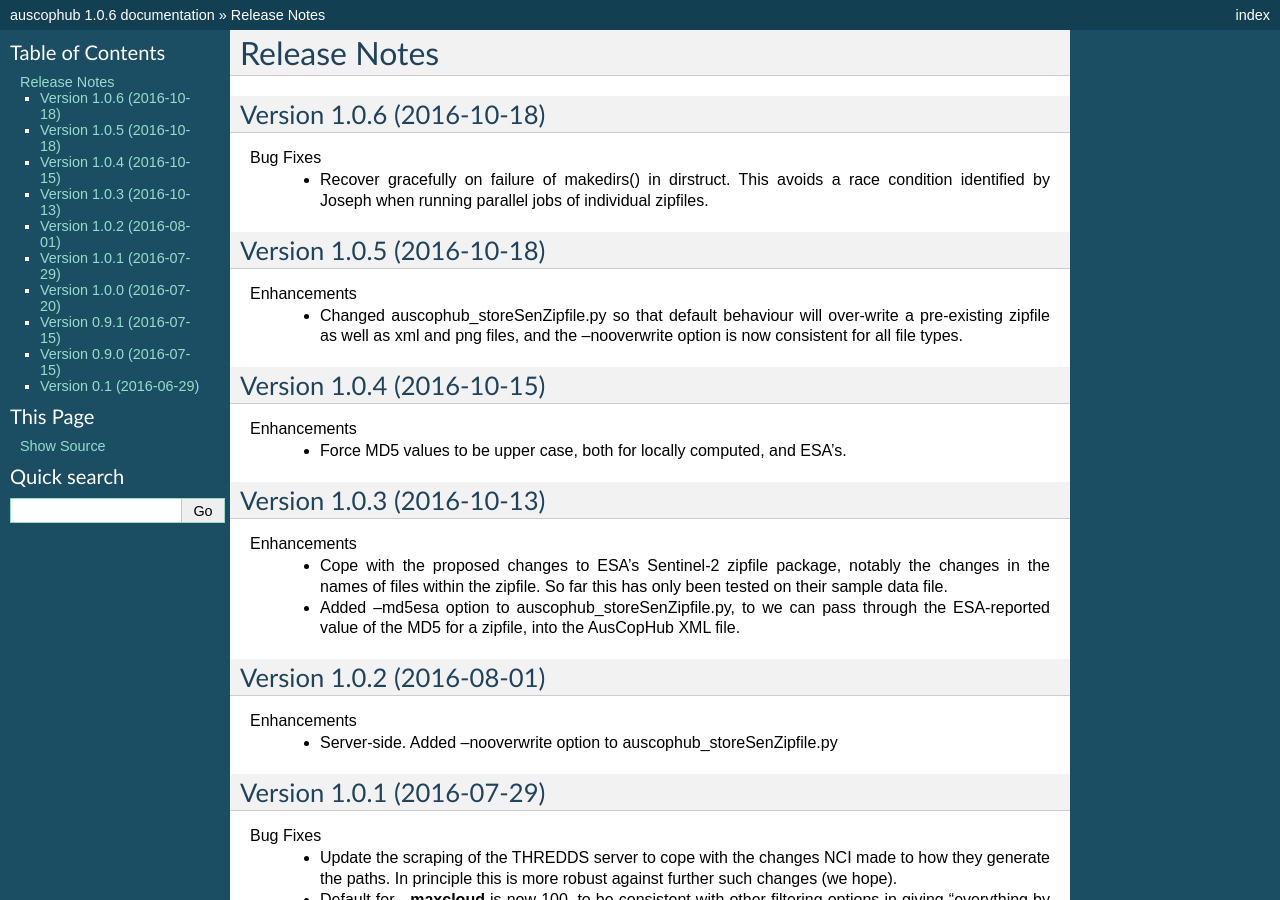
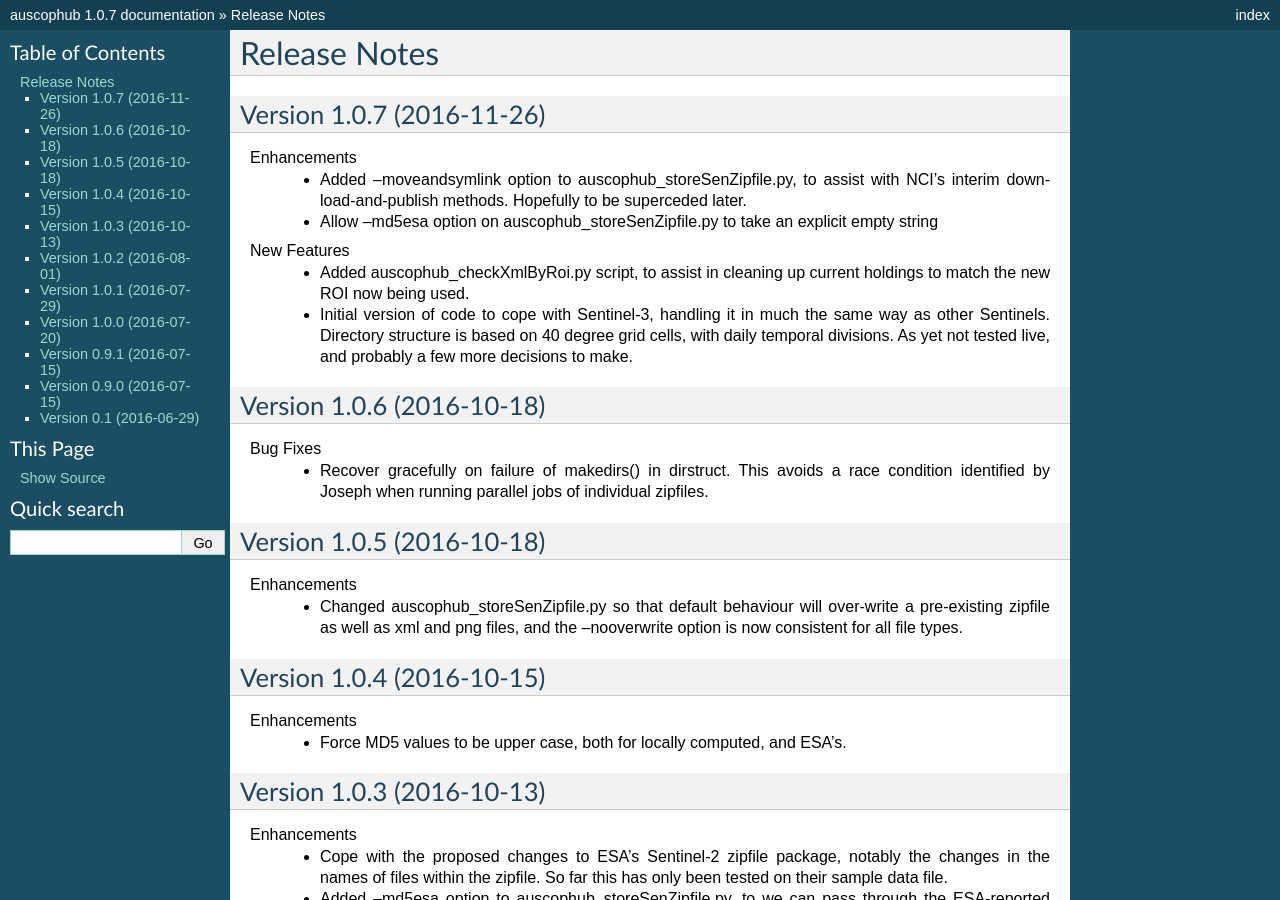
Before and after one commit to CopernicusAustralasia/auscophub, a Sphinx documentation site: the page built from doc/source/releasenotes.rst, in a window 1280 px wide and 900 px high. Built offline with Sphinx 7.4.7, drawn with Linux system fonts in a browser that asks for light colours; some of the changed text lies outside the part shown.

Commit message:
Set version number to 1.0.7. Updated release notes accordingly.

```diff
--- a/auscophub/__init__.py
+++ b/auscophub/__init__.py
@@ -2,4 +2,4 @@
 Package of utility modules for AusCopernicusHub
 """
 
-__version__ = "1.0.6"
+__version__ = "1.0.7"
--- a/doc/source/releasenotes.rst
+++ b/doc/source/releasenotes.rst
@@ -1,5 +1,19 @@
 Release Notes
 =============
+
+Version 1.0.7 (2016-11-26)
+--------------------------
+Enhancements
+  * Added --moveandsymlink option to auscophub_storeSenZipfile.py, to assist with NCI's interim
+    download-and-publish methods. Hopefully to be superceded later.
+  * Allow --md5esa option on auscophub_storeSenZipfile.py to take an explicit empty string
+
+New Features
+  * Added auscophub_checkXmlByRoi.py script, to assist in cleaning up current holdings to
+    match the new ROI now being used.
+  * Initial version of code to cope with Sentinel-3, handling it in much the same way as
+    other Sentinels. Directory structure is based on 40 degree grid cells, with daily temporal
+    divisions. As yet not tested live, and probably a few more decisions to make.
 
 Version 1.0.6 (2016-10-18)
 --------------------------
```
